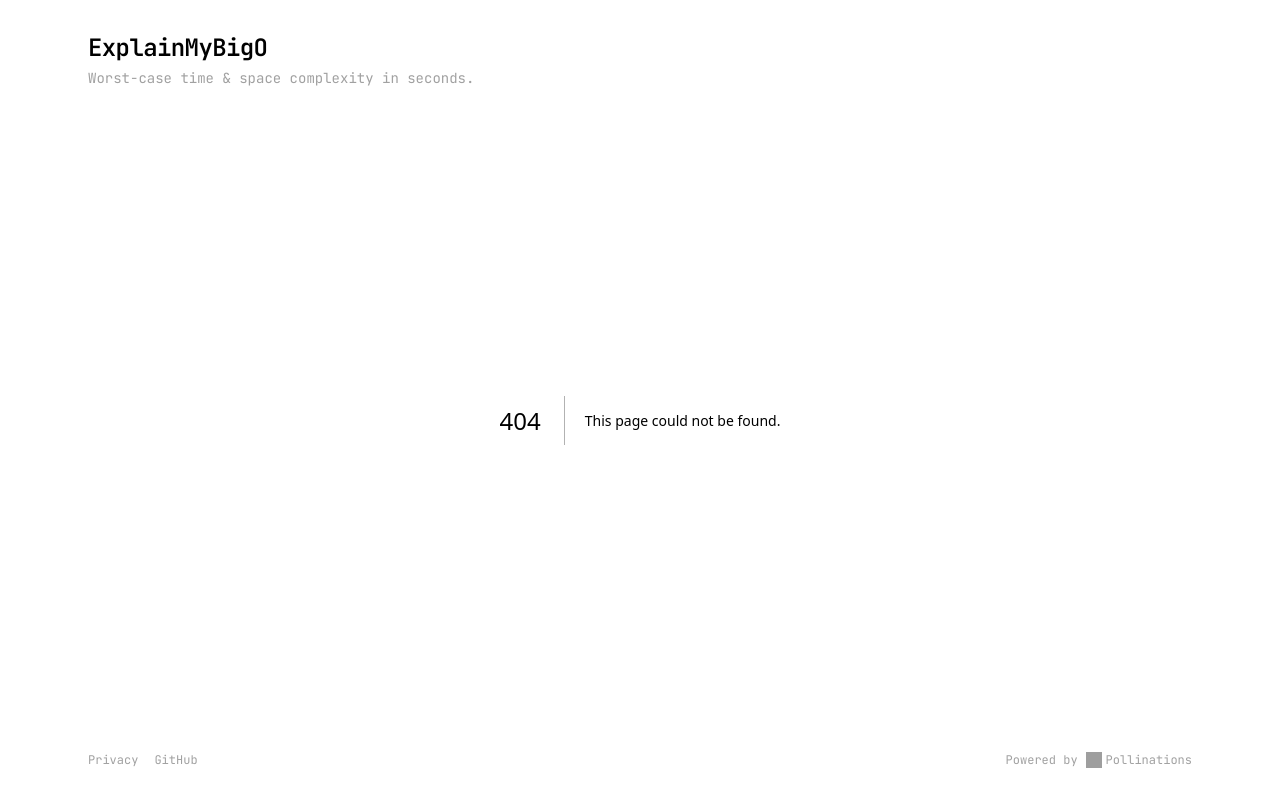
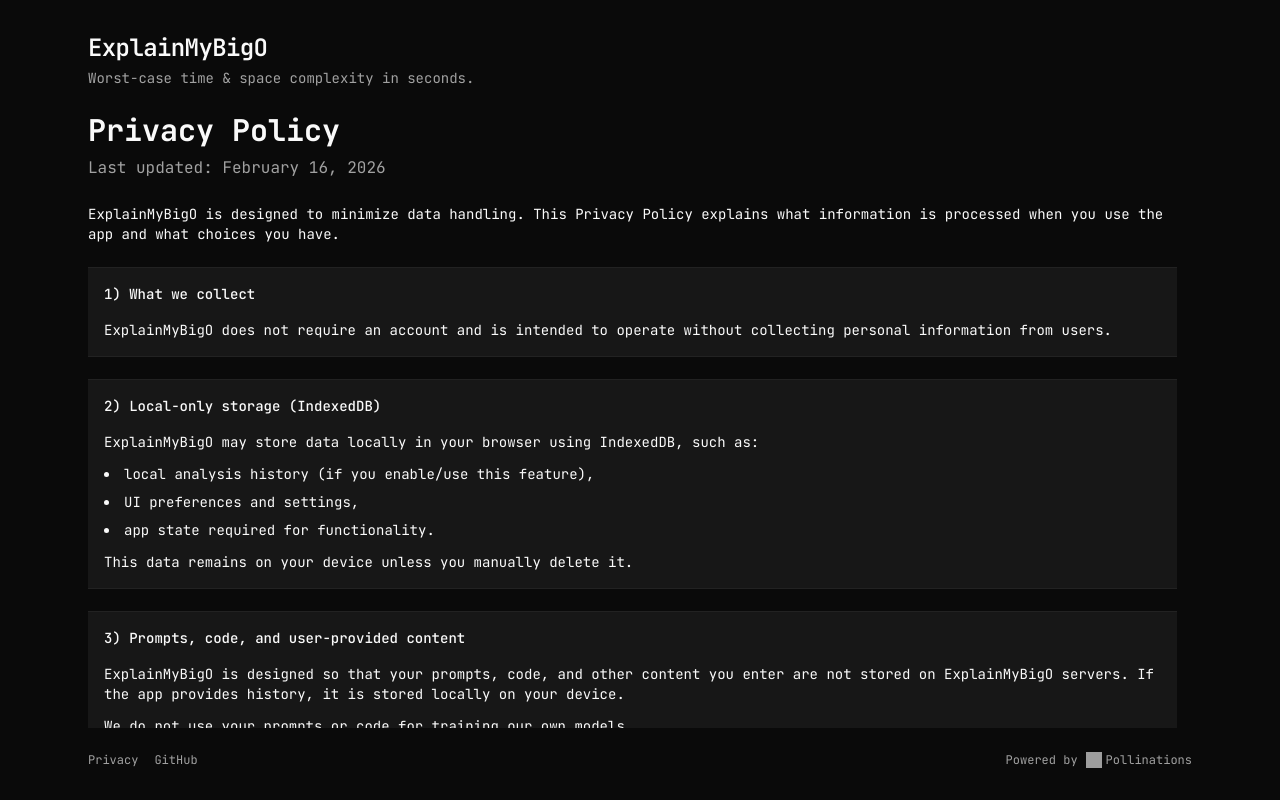
Before and after one commit to Michael-PFC/explain-my-bigo, a Next.js app: page /privacy in a window 1280 px wide. Before the commit this address had no page. Built offline with nearby package versions, Linux system fonts and the light colour scheme; grey boxes are pictures that could not be loaded.

Commit message:
feat: add Privacy Policy page and update footer links

```diff
--- /dev/null
+++ b/app/privacy/page.tsx
@@ -0,0 +1,233 @@
+import { Card, CardContent, CardHeader, CardTitle } from "@/components/ui/card";
+
+export const metadata = {
+  title: "Privacy Policy | ExplainMyBigO",
+  description:
+    "Privacy policy for ExplainMyBigO - Learn how we handle your data.",
+};
+
+export default function PrivacyPage() {
+  return (
+    <main className="flex-1 overflow-hidden">
+      <div className="space-y-6 max-h-full overflow-y-auto [scrollbar-gutter:stable] prose prose-sm dark:prose-invert">
+        <div>
+          <h1 className="text-3xl font-bold">Privacy Policy</h1>
+          <p className="text-muted-foreground mt-2">
+            Last updated: February 16, 2026
+          </p>
+        </div>
+
+        <div className="text-sm space-y-4">
+          <p>
+            ExplainMyBigO is designed to minimize data handling. This Privacy
+            Policy explains what information is processed when you use the app
+            and what choices you have.
+          </p>
+        </div>
+
+        <Card>
+          <CardHeader>
+            <CardTitle>1) What we collect</CardTitle>
+          </CardHeader>
+          <CardContent className="space-y-3 text-sm">
+            <p>
+              ExplainMyBigO does not require an account and is intended to
+              operate without collecting personal information from users.
+            </p>
+          </CardContent>
+        </Card>
+
+        <Card>
+          <CardHeader>
+            <CardTitle>2) Local-only storage (IndexedDB)</CardTitle>
+          </CardHeader>
+          <CardContent className="space-y-3 text-sm">
+            <p>
+              ExplainMyBigO may store data locally in your browser using
+              IndexedDB, such as:
+            </p>
+            <ul className="list-disc list-inside space-y-2">
+              <li>local analysis history (if you enable/use this feature),</li>
+              <li>UI preferences and settings,</li>
+              <li>app state required for functionality.</li>
+            </ul>
+            <p>
+              This data remains on your device unless you manually delete it.
+            </p>
+          </CardContent>
+        </Card>
+
+        <Card>
+          <CardHeader>
+            <CardTitle>3) Prompts, code, and user-provided content</CardTitle>
+          </CardHeader>
+          <CardContent className="space-y-3 text-sm">
+            <p>
+              ExplainMyBigO is designed so that your prompts, code, and other
+              content you enter are not stored on ExplainMyBigO servers. If the
+              app provides history, it is stored locally on your device.
+            </p>
+            <p>
+              We do not use your prompts or code for training our own models.
+            </p>
+          </CardContent>
+        </Card>
+
+        <Card>
+          <CardHeader>
+            <CardTitle>4) Data sharing</CardTitle>
+          </CardHeader>
+          <CardContent className="space-y-3 text-sm">
+            <p>
+              We do not sell your data. ExplainMyBigO is not designed to share
+              your prompts or locally stored content with third parties.
+            </p>
+          </CardContent>
+        </Card>
+
+        <Card>
+          <CardHeader>
+            <CardTitle>5) Third-party services</CardTitle>
+          </CardHeader>
+          <CardContent className="space-y-3 text-sm">
+            <p>Some features may involve third parties:</p>
+            <div className="space-y-3">
+              <div>
+                <p className="font-semibold">
+                  External LLM/API providers (optional):
+                </p>
+                <p className="text-xs text-muted-foreground mt-1">
+                  If you choose to send content to an external provider, that
+                  processing is governed by the provider&apos;s privacy policy.
+                  ExplainMyBigO does not control third-party privacy practices.
+                </p>
+              </div>
+              <div>
+                <p className="font-semibold">Hosting / delivery providers:</p>
+                <p className="text-xs text-muted-foreground mt-1">
+                  The website may be hosted or delivered through third-party
+                  infrastructure (e.g., hosting platforms, CDNs, DDoS
+                  protection). These providers may process basic server logs and
+                  usage signals (such as IP address, user agent, requested
+                  pages, timestamps, and security-related events) for delivery,
+                  reliability, abuse prevention, and performance/security
+                  monitoring. This processing occurs independently of
+                  ExplainMyBigO and is governed by the provider&apos;s own
+                  privacy policy.
+                </p>
+              </div>
+            </div>
+          </CardContent>
+        </Card>
+
+        <Card>
+          <CardHeader>
+            <CardTitle>6) Analytics and telemetry</CardTitle>
+          </CardHeader>
+          <CardContent className="space-y-3 text-sm">
+            <p>
+              ExplainMyBigO does not aim to run user tracking. However, some
+              technical analytics may be present due to hosting and delivery
+              infrastructure (see &quot;Third-party services&quot;).
+            </p>
+            <p>
+              If ExplainMyBigO introduces additional, app-level
+              analytics/telemetry in the future (for example, to improve
+              stability, understand feature usage, or diagnose errors), we will
+              update this Privacy Policy accordingly.
+            </p>
+          </CardContent>
+        </Card>
+
+        <Card>
+          <CardHeader>
+            <CardTitle>7) Cookies</CardTitle>
+          </CardHeader>
+          <CardContent className="space-y-3 text-sm">
+            <p>
+              ExplainMyBigO does not intentionally use advertising cookies.
+              Hosting or delivery providers may use essential cookies or similar
+              mechanisms for security, rate limiting, and service delivery.
+            </p>
+          </CardContent>
+        </Card>
+
+        <Card>
+          <CardHeader>
+            <CardTitle>8) How to delete your data</CardTitle>
+          </CardHeader>
+          <CardContent className="space-y-3 text-sm">
+            <p>
+              Because app data is stored locally, you can remove it at any time
+              by:
+            </p>
+            <ul className="list-disc list-inside space-y-2">
+              <li>
+                using an in-app &quot;Clear history / Clear data&quot; option
+                (if available), and/or
+              </li>
+              <li>
+                removing the site&apos;s storage via your browser settings (site
+                data/storage).
+              </li>
+            </ul>
+          </CardContent>
+        </Card>
+
+        <Card>
+          <CardHeader>
+            <CardTitle>9) Security</CardTitle>
+          </CardHeader>
+          <CardContent className="space-y-3 text-sm">
+            <p>
+              Keeping data local reduces exposure, but no system is perfectly
+              secure. Your security also depends on your device, browser
+              configuration, and installed extensions.
+            </p>
+          </CardContent>
+        </Card>
+
+        <Card>
+          <CardHeader>
+            <CardTitle>10) Children&apos;s privacy</CardTitle>
+          </CardHeader>
+          <CardContent className="space-y-3 text-sm">
+            <p>
+              ExplainMyBigO is not intended for children under 13. We do not
+              knowingly collect personal information from children under 13.
+            </p>
+          </CardContent>
+        </Card>
+
+        <Card>
+          <CardHeader>
+            <CardTitle>11) Changes to this policy</CardTitle>
+          </CardHeader>
+          <CardContent className="space-y-3 text-sm">
+            <p>
+              We may update this policy over time. The &quot;Last updated&quot;
+              date will reflect the most recent revision.
+            </p>
+          </CardContent>
+        </Card>
+
+        <Card>
+          <CardHeader>
+            <CardTitle>12) Contact</CardTitle>
+          </CardHeader>
+          <CardContent className="space-y-3 text-sm">
+            <p>
+              If you have questions about this Privacy Policy, please contact us
+              using the channel listed on the project&apos;s website or
+              repository.
+            </p>
+          </CardContent>
+        </Card>
+
+        <div className="text-xs text-muted-foreground text-center pb-4">
+          <p>&copy; 2026 ExplainMyBigO. All rights reserved.</p>
+        </div>
+      </div>
+    </main>
+  );
+}
--- a/components/explain-my-bigo/footer.tsx
+++ b/components/explain-my-bigo/footer.tsx
@@ -3,10 +3,15 @@
 export function Footer() {
   return (
     <footer className="text-muted-foreground mt-6 flex items-center gap-4 text-xs">
-      <a href="#" className="hover:underline">
+      <a href="/privacy" className="hover:underline">
         Privacy
       </a>
-      <a href="#" className="hover:underline">
+      <a
+        href="https://github.com/Michael-PFC/explain-my-bigo"
+        className="hover:underline"
+        target="_blank"
+        rel="noopener noreferrer"
+      >
         GitHub
       </a>
       <span className="ml-auto flex items-center gap-2">
```
